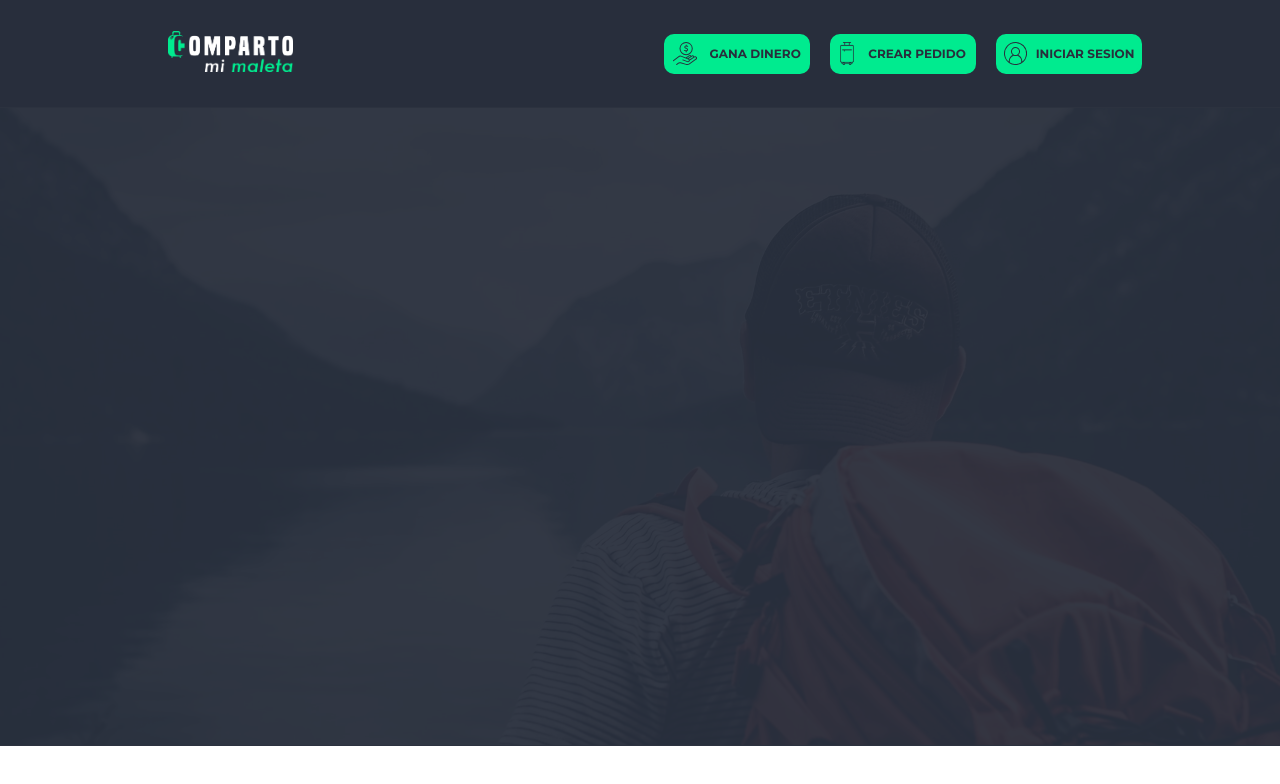
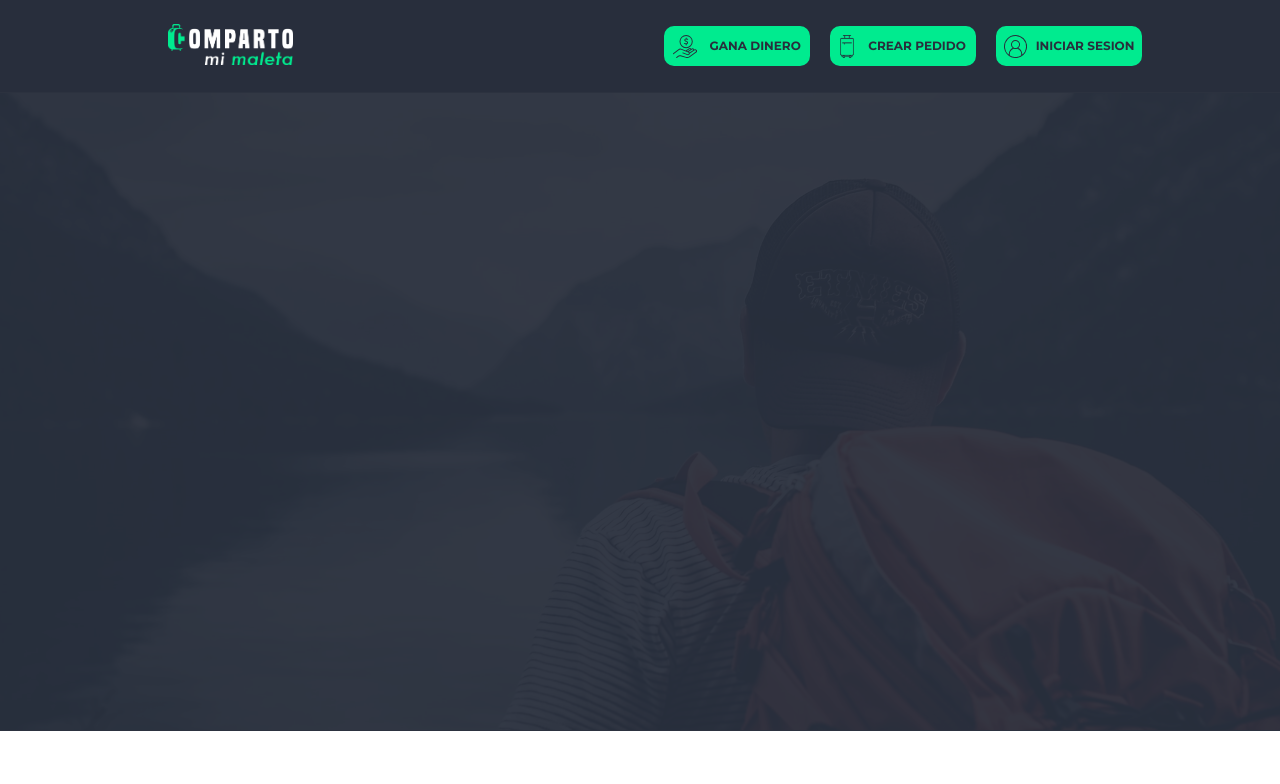
Before and after one commit to cagfcagf/Nuevo-home, a plain HTML site: page index.html in a window 1280 px wide. Drawn offline with Linux system fonts and the light colour scheme.

Commit message:
cambio tama;o

```diff
--- a/estilos.css
+++ b/estilos.css
@@ -1,6 +1,6 @@
 nav {
   background: #282E3C;
-  height: 70px;
+  height: 55px;
   padding-left: 10%;
   padding-right: 10%;
   padding-top: 18.5px;
```
